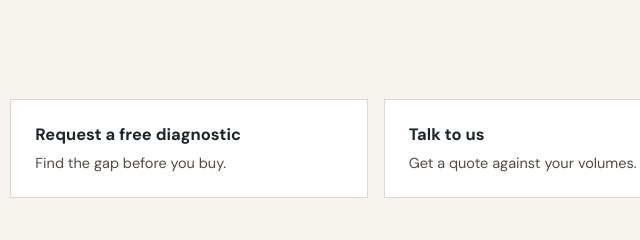
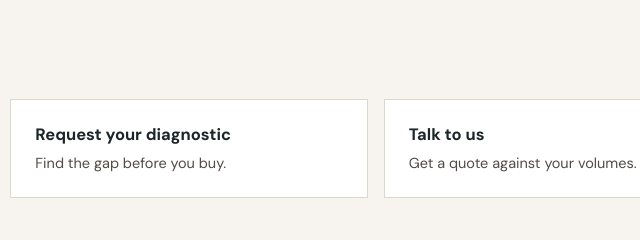
Before and after one commit to sunmilola/inferiva-structural-website-v0.2, a plain HTML site: page start/how-you-buy.html in a window 1280 px wide. Shown: the part 1400-1640 px from the top of the page, 451-1091 px from the left. Drawn offline with Linux system fonts and the light colour scheme.

Commit message:
Update call-to-action section in how-you-buy.html

```diff
--- a/start/how-you-buy.html
+++ b/start/how-you-buy.html
@@ -571,7 +571,7 @@ footer h5 a{color:inherit}
   </div>
   <div class="acts"><a class="btn" href="../company/contact.html?topic=quote">Get a quote</a><a class="btn quiet" href="../start/diagnostic.html">Request a diagnostic first</a></div>
 </div>
-<section class="sec tight wash"><div class="wrap"><h2 class="head" style="font-size:22px;margin-bottom:6px">Next</h2><div class="next" style="margin-top:22px"><a href="../platform/index.html"><b>The platform</b><span>What each module does.</span></a><a href="../start/diagnostic.html"><b>Request a free diagnostic</b><span>Find the gap before you buy.</span></a><a href="../company/contact.html?topic=quote"><b>Talk to us</b><span>Get a quote against your volumes.</span></a></div></div></section>
+<section class="sec tight wash"><div class="wrap"><h2 class="head" style="font-size:22px;margin-bottom:6px">Next</h2><div class="next" style="margin-top:22px"><a href="../platform/index.html"><b>The platform</b><span>What each module does.</span></a><a href="../start/diagnostic.html"><b>Request your diagnostic</b><span>Find the gap before you buy.</span></a><a href="../company/contact.html?topic=quote"><b>Talk to us</b><span>Get a quote against your volumes.</span></a></div></div></section>
 
 <section class="cta" id="contact">
   <div class="wrap cta-grid">
```
